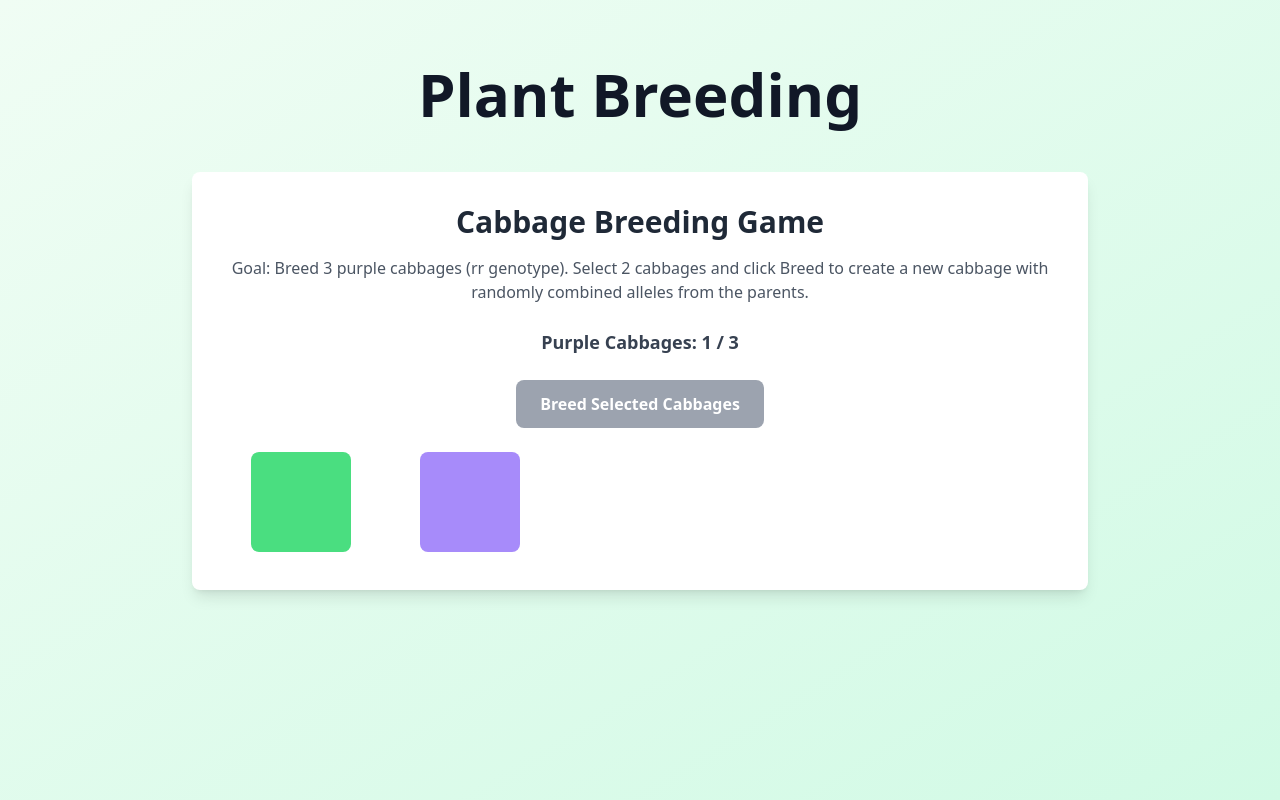
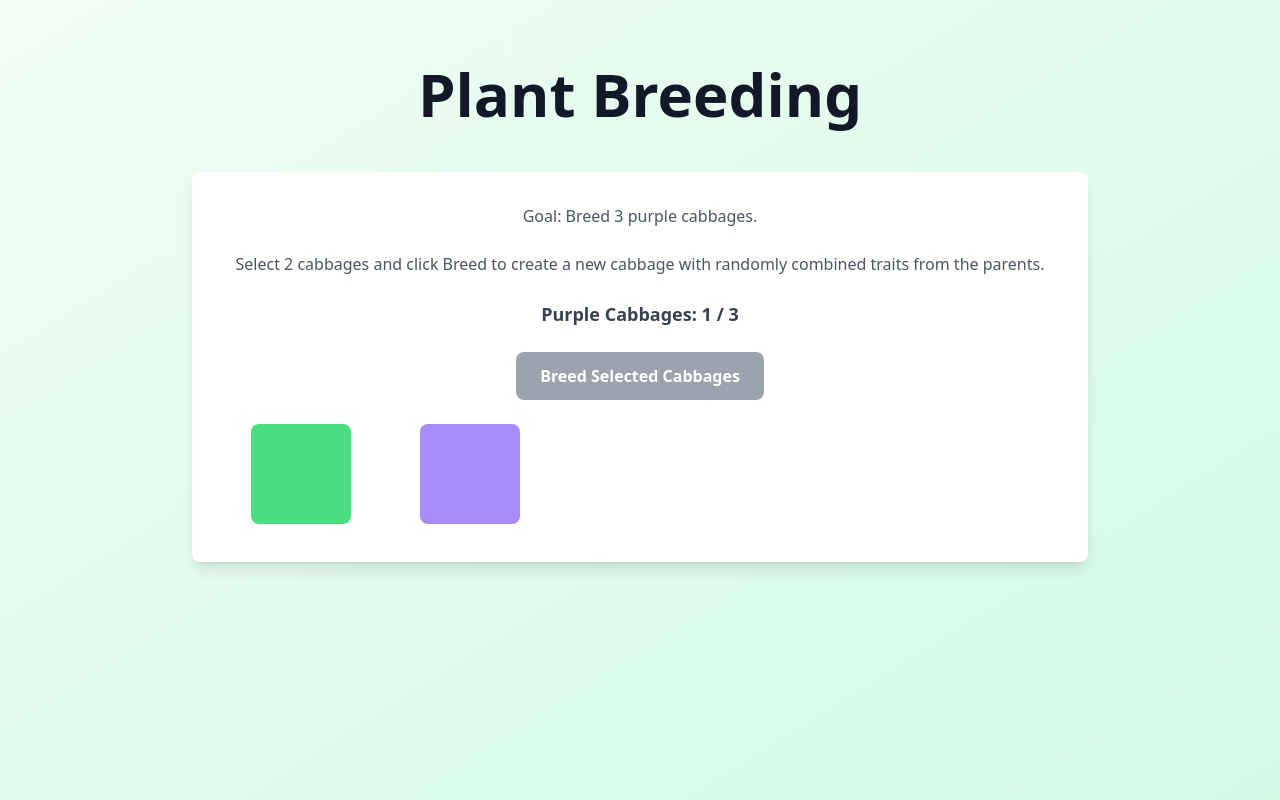
Before and after one commit to BeksOmega/plant-breeding, a Next.js app: page / in a window 1280 px wide. Built offline with nearby package versions, Linux system fonts and the light colour scheme.

Commit message:
chore: tidying

```diff
--- a/app/components/Cabbage.tsx
+++ b/app/components/Cabbage.tsx
@@ -18,7 +18,7 @@ interface CabbageProps {
   showGenotype?: boolean;
 }
 
-const GROWTH_TIME_MS = 10000; // 10 seconds
+const GROWTH_TIME_MS = 5000; // 5 seconds
 
 export default function Cabbage({
   genetics,
--- a/app/page.tsx
+++ b/app/page.tsx
@@ -72,13 +72,12 @@ export default function Home() {
 
           {/* Breeding Game */}
           <div className="bg-white rounded-lg shadow-lg p-8 mt-12 mb-12">
-            <h2 className="text-3xl font-semibold text-gray-800 mb-4">
-              Cabbage Breeding Game
-            </h2>
             <p className="text-gray-600 mb-6">
-              Goal: Breed {TARGET_PURPLE_COUNT} purple cabbages (rr genotype).
+              Goal: Breed {TARGET_PURPLE_COUNT} purple cabbages.
+            </p>
+            <p className="text-gray-600 mb-6">
               Select 2 cabbages and click Breed to create a new cabbage with
-              randomly combined alleles from the parents.
+              randomly combined traits from the parents.
             </p>
 
             {hasWon && (
```
